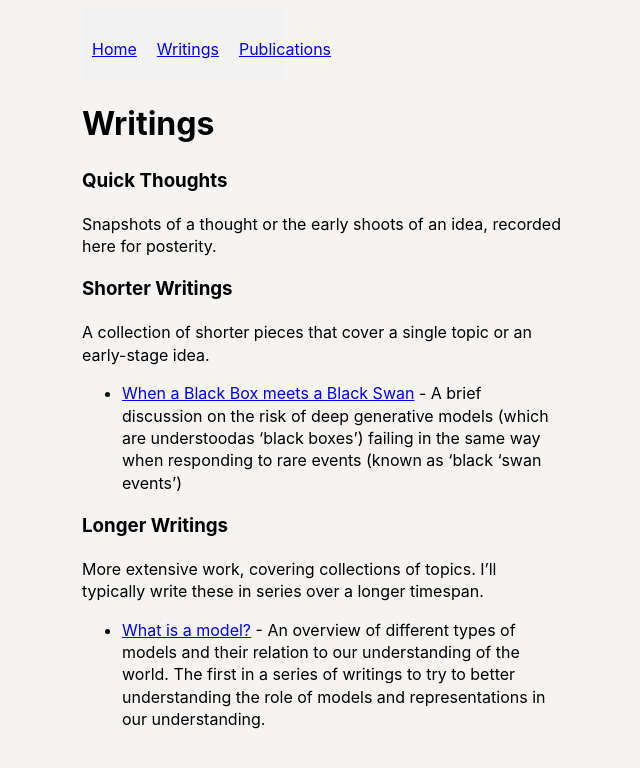
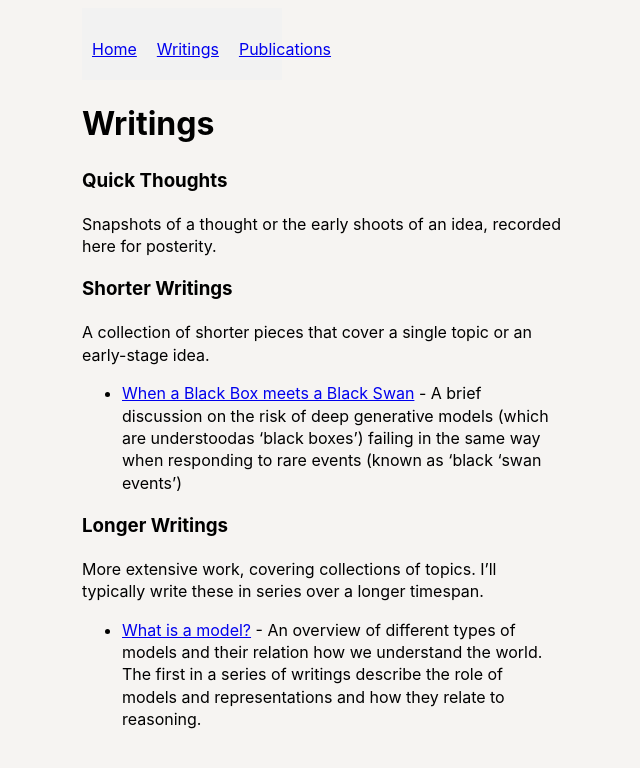
Before and after one commit to nrstillman/nrstillman.github.io, a Jekyll site: the page built from writings.md, in a window 1280 px wide. Shown: the top 768 px of the page, without its empty margins (18-658 px from the left). Built offline with Jekyll 4.4.1, drawn with Linux system fonts in a browser that asks for light colours.

Commit message:
minor edits

```diff
--- a/_writings/long/whatisamodel.md
+++ b/_writings/long/whatisamodel.md
@@ -1,30 +1,30 @@
 ---
 title: "What is a model?"
-description: "An overview of different types of models and their relation to our understanding of the world. The first in a series of writings to try to better understanding the role of models and representations in our understanding."
+description: "An overview of different types of models and their relation how we understand the world. The first in a series of writings describe the role of models and representations and how they relate to reasoning."
 date_published: 24th of February, 2024
 layout: post
 ---
 
 A model has become a catch all term for many different aspects of understanding. There are mental models, toy models, computer models, animal models, and world models. A term so widely used might be expected to lose some meaning but the breadth in application of this simple word also matches the complexities of life that models seek to distill. One reason that the "idea of a model" takes on many different meanings is due to the multitude of things that we attempt to model. Models reflect our attempt to capture understanding in the world.
 
-George E. Box once quipped that [all models are wrong, but some are useful](https://en.wikipedia.org/wiki/All_models_are_wrong). For more than a decade, I have been haunted by this simple aphorism. What, if anything, does it mean to be a model? Under what conditions are models wrong, or right? Most importantly, how exactly can a model be useful? This series of writings are a short attempt to sketch out some answers to these questions. My motivation in this is that models are fundamental to reasoning. Moreover, I expect that understanding or even creating some form of general intelligence will depend on model-building in a fundamental way. Hence, evaluating claims of general intelligence should benefit from a deeper understanding of what models are. As with all writing, nothing here should be seen as exhaustive.
+George E. Box once quipped that [all models are wrong, but some are useful](https://en.wikipedia.org/wiki/All_models_are_wrong). For more than a decade, I have been haunted by this simple aphorism. What, if anything, does it mean to be a model? Under what conditions are models wrong or right? More importantly, how exactly can a model be useful? This series of writings are a short attempt to sketch out some answers to these questions. My motivation for this is my belief that models are fundamental to reasoning. Moreover, I expect that understanding or even creating some form of general intelligence will depend on model-building in a fundamental way. Hence, evaluating claims of general intelligence should benefit from a deeper understanding of what models are. As with all writing, nothing here should be seen as exhaustive.
 
-To better understand what something is, one can start but considering how it is used. Models are ubiquitous in science, engineering, and technology. I take it as given that models relate to understanding, possibly even as a subset. However, a closer neighbour in the plane of abstract terms would be *representations*. Let's consider three examples to see how models are used; animal models, mathematical models, and computer models.
+To better understand what something is, one can start by considering how it is used. Models are ubiquitous in science, engineering, and technology. I take it as given that models relate to understanding, possibly even as a subset. However, a closer neighbour in the plane of abstract terms would be *representations*. Let's consider three examples to see how models are used; animal models, mathematical models, and computer models.
 
-Animal models are the closest to the world. Biologist working on frogs, mice, fish, or monkeys, all see their specific subject of interest as a model in which they can perform experiments, test hypotheses, and gain new insights into the secrets of life. The animal models studied are specific species such as Xenopus Laevis (frog), Drosophila melanogaster (fruit fly), or Mus musculus (house mouse). While many other animals can be and are used, the total number of these animal models are a tiny subset of all the species in the world. There are even cases, as with the axolotl (mbystoma mexicanum), where [there are more animals existing in labs than in the wild](https://www.scientificamerican.com/article/biologys-beloved-amphibian-the-axolotl-is-racing-toward-extinction1/). What then is the reasoning behind restricting biological investigations to these specific species? These animals are studied as representations of aspects of biology more widely. They act as models for the world, true in generality. Mechanisms identified in one animal model will often be reproduced in many others and then taken as true without the need to test in every other species in the world. Animal models simplify our search for general natural principles.
+Animal models are the closest to the world. Biologist working on frogs, mice, fish, or monkeys, all see their specific subject of interest as a model in which they can perform experiments, test hypotheses, and gain new insights into the secrets of life. The animal models studied are specific species such as Xenopus Laevis (frog), Drosophila melanogaster (fruit fly), or Mus musculus (house mouse). While many other animals can be and are used, the total number of these animal models are a tiny subset of all the species in the world. There are even cases, as with the axolotl (mbystoma mexicanum), where [there are more animals existing in labs than in the wild](https://www.scientificamerican.com/article/biologys-beloved-amphibian-the-axolotl-is-racing-toward-extinction1/). What then is the reasoning behind restricting biological investigations to these specific species? These animals are studied as representations of aspects of biology more widely. They act as models for the world, true in generality. Mechanisms identified in one animal model will likely be reproduced in many others and then taken as true without the need to test in every other species in the world. Animal models simplify our search for general natural principles.
 
-Whereas biology is messy (multi-scale, stochastic, bottom-up), many other sciences are more amenable to models. Mathematical models, for example, are abstract models, composed of equations that aim to capture generalisable principles. A mathematical model can be used to explain a mechanism observed in an animal model, providing supporting evidence for a hypothesis. However, the strength of support is limited given that a mathematical model will be, more likely than not, a toy model. The question of when a mathematical model ceases to be a toy model is difficult to answer. Many policy decisions in society are made with the support of a mathematical model, ranging from epidemiology to economic policy. To some extent, these models are also supported by large amounts of data and, hence, tightly coupled to the world. However, both in policy and biology, the models used rely on simplified assumptions which distill the influences of many independent components into a set of symbolic equations. This simplified world view is why the models are often seen as "toys", developed to explore the mathematical properties of this idealised world. It also allows for a deeper understanding of fundamental processes, as the mathematical descriptions that match observations are built on and further developed.
+Whereas biology is messy (multi-scale, stochastic, bottom-up), many other sciences are more amenable to models. Mathematical models, for example, are more abstract, composed of equations that also aim to capture generalisable principles. A mathematical model can be used to explain a mechanism observed in an animal model, providing supporting evidence for a hypothesis. However, the strength of support is limited given that a mathematical model will be, more likely than not, a toy model. The question of when a mathematical model ceases to be a toy model is difficult to answer. Many policy decisions in society are made with the support of a mathematical model, ranging from epidemiology to economic policy. To some extent, these models are also supported by large amounts of data and, hence, tightly coupled to the world. However, both in policy and biology, the models used rely on simplified assumptions which distill the influences of many independent components into a set of symbolic equations. This simplified world view is why the models are often seen as "toys", developed to explore the mathematical properties of this idealised world. It also allows for a deeper understanding of fundamental processes, as the mathematical descriptions that match observations are built on and further developed.
 
-Experiments in mathematics are performed internally. Yet an idealised thrown stone will fall very near to where a model predicts whether in in Manchester, Moscow, or on the Moon. Mathematical models have been extremely successful because many aspects of the world are amenable to simplified symbolic representations and, as a result, these representations can be parsed, shared, and reapplied. The development and proliferation of mathematical models as a coda for the world is at the heart of the scientific method and our development as a species. These models have provided an intelligible abstraction of our world through a highly efficient encoding schema. The success in mathematics has led some to expect that our understanding relies on some form of symbolic representation, a position that I will refer to as symbolism.
+Experiments in mathematics are performed internally. Yet an idealised thrown stone will fall very near to where a model predicts whether in in Manchester, Moscow, or on the Moon. Mathematical models have been extremely successful because many aspects of the world are amenable to simplified symbolic representations and, as a result, these representations can be parsed, shared, and re-applied. The development and proliferation of mathematical models as a codex for the world is at the heart of the scientific method and our development as a species. These models have provided an intelligible abstraction of our world through a highly efficient encoding schema. The success in mathematics has led some to expect that our understanding relies on some form of symbolic representation, a position that I will refer to as symbolism.
 
-Animal models abstract the complexities of all species into a subset of animals that are seen as representative of biological systems. Mathematical models abstract one step further, mapping real world processes onto an idealised world containing many simplifying assumptions (the world of the [spherical cow](https://en.wikipedia.org/wiki/Spherical_cow)). I claim that computer models are in-between animal and mathematical models, insofar as they are not natural representations nor purely abstract representations. They are typically more data driven, focussing on statistical patterns and correlations, and possibly broader as a category of models. For example, some aspect of an animal can be represented in a simulation (a subset of computer models), which combines both animal models with mathematical models. These are often used to further support a hypothesis, especially where the process is viewed as bottom-up, emergent, or complex. Statistical models, which may follow a simplified mathematical model of the population, may only be implementable on a computer. I raise these examples to stress that these terms are more likely fuzzy and context-specific rather than demarcating clear boundaries between modelling types.
+Animal models abstract the complexities of all species into a subset of animals that are seen as representative of biological systems. Mathematical models abstract one step further, mapping real world processes onto an idealised world containing many simplifying assumptions (the world of the [spherical cow](https://en.wikipedia.org/wiki/Spherical_cow)). I claim that computer models are in-between animal and mathematical models, insofar as they are not naturally occuring nor purely abstract representations. They are typically more data-driven, focussing on statistical patterns and correlations, and possibly broader as a category of models. For example, some aspect of an animal can be represented in a simulation (a subset of computer models), which combines both animal models with mathematical models. These are often used to further support a hypothesis, especially where the process is viewed as bottom-up, emergent, or complex. Statistical models, which may follow a simplified mathematical model of the population, may only be implementable on a computer. I raise these examples to stress that these terms are more likely fuzzy and context-specific than demarcating clear boundaries between modelling types.
 
 There may, however, be a clearer distinction between different models in terms of their function. A simulation is used to reproduced some observed phenomena. Hence, they are a subset of generative models, those models that seek to reproduce the underlying generative process that produces the data space. A statistical model, instead, may be used to segment or cluster a population. Such models aim to seek boundaries within the data space, and are known as discriminative models. A model that tells the difference between a cat and a dog is discriminative whereas one that reproduces an image of a dog is generative.
 
-The accuracy and performance for both discriminative and generative models have been massively improved by the advent of large data volumes, accelerated computing, and artificial neural networks. Neural network models take available data and construct statistical associations spread across the weights of the networks. They have been transformative in vision tasks, natural language processing, and many aspects of modern life. More recently, their use in generative models has heightened our expectation of the reasoning ability of a computer model through commercial models such as OpenAI's GPT series or the transformer and diffusion models more broadly.
+The accuracy and performance for both discriminative and generative models have been massively improved by the advent of large data volumes, accelerated computing, and artificial neural networks. Neural network models take available data and construct statistical associations spread across the weights of the networks. They have been transformative in vision tasks, natural language processing, and many aspects of modern life. More recently, their use as generative models has heightened our expectation of the reasoning ability of a computer model through commercial models such as OpenAI's GPT series or applications of the transformer and diffusion models in general.
 
 Neural network models are almost entirely data-driven. They do not depend on domain-specific closed-form equations or simplifying assumptions like mathematical models. They are also not typically used to identify generalisable principles about the world as with animal models, though there are certainly exceptions. The representations formed using a neural network model do not as easily provide the same understanding of the world as the other models described, hence why these models are commonly referred to as "black boxes". However, they have proven to be extremely proficient at exploiting patterns in the data and, more recently, reproducing the underlying generative process. OpenAI's [Sora model](https://openai.com/research/video-generation-models-as-world-simulators) reproduced aspects of fluid flow as well as many physics-based simulators. Examples like this show that data-driven models are at least effective, if not more so, than those that depend on domain-specific assumptions. Hence, it may be that our understanding is more associative, relying on an internal process of data analysis and distillation, and that this may be more fundamental than our ability to symbolically reason. I will refer to this position as numericism, to distinguish it from symbolism above. Under this view, one could even see symbolic reasoning as an explanatory tool applied on top of data-driven representations, i.e. that numericism underpins symbolism in some unidentified way.
 
-The reason I draw the distinction between different sub-classes of models and the view of data-driven representations (numericism) and symbolic representations (symbolism) is to highlight that both the features and function of models are highly variable. Plato's allegory of the cave is, in a sense, an allegory of models and representations. The shadows across the cave wall are our models of the world, simplified representations of the inaccessible fire behind us. The shadows are passively experienced but the models I describe here are actively constructed, where in the different generalised components studied in an animal model or the learned weights of a neural network model. In all cases, the models form explanations about the underpinning processes though the interpretability of these explanations can vary. Finally, as I will go on to describe, I believe that reasoning is the discovery and/or construction of these models.
+The reason I draw the distinction between different sub-classes of models and the view of data-driven representations (numericism) and symbolic representations (symbolism) is to highlight that both the features and function of models are highly variable. Plato's allegory of the cave is, in a sense, an allegory of models and representations. The shadows across the cave wall are our models of the world, simplified representations of the inaccessible fire behind us. The shadows are passively experienced but the models I have described are actively constructed, whether in the different generalised components studied in an animal model or the learned weights of a neural network model. In all cases, the models form explanations about the underpinning processes though the interpretability of these explanations can vary. Finally, as I will go on to describe, I believe that reasoning is the discovery and/or construction of these models.
 
 In so far that models seek to encode the world, there will always be some information loss. Anything else would be a reproduction, rather than representation. Yet, the evaluation of a model depends on the intended purpose. A model to help us understand will be as useful as it is intelligible (symbolism). On the other hand, a model used to predict need only be accurate (numericism). In the next piece of writing, I aim to further explore the limitations of models and the degree in which these purposes exclusive. I will also introduce the concept of world models and the criteria for a model to be representative of the world. Understanding the limitations I hope will help to highlight the process of model discovery and, alongside it, the role of reasoning in how we form these models, especially in relation to world models.
```
